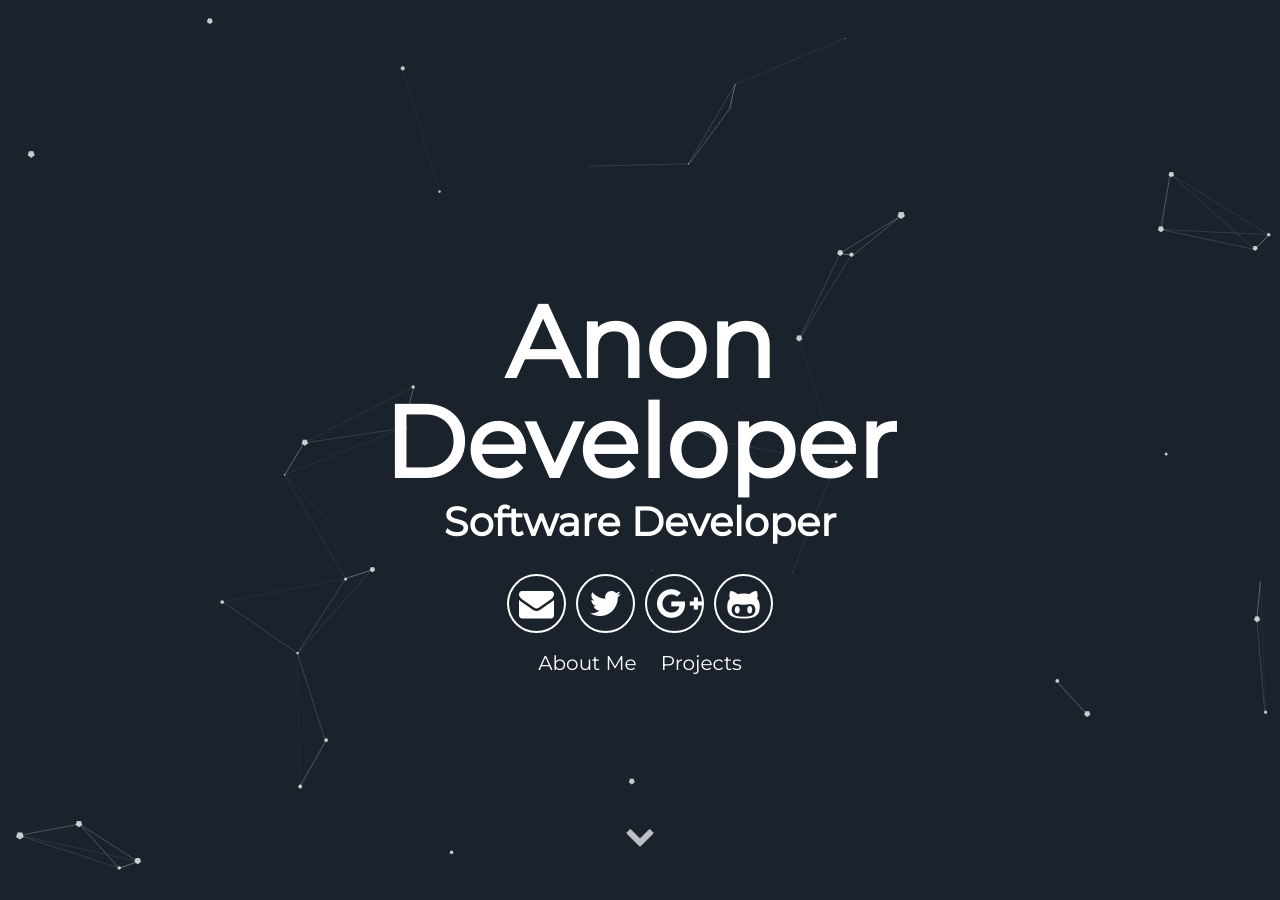
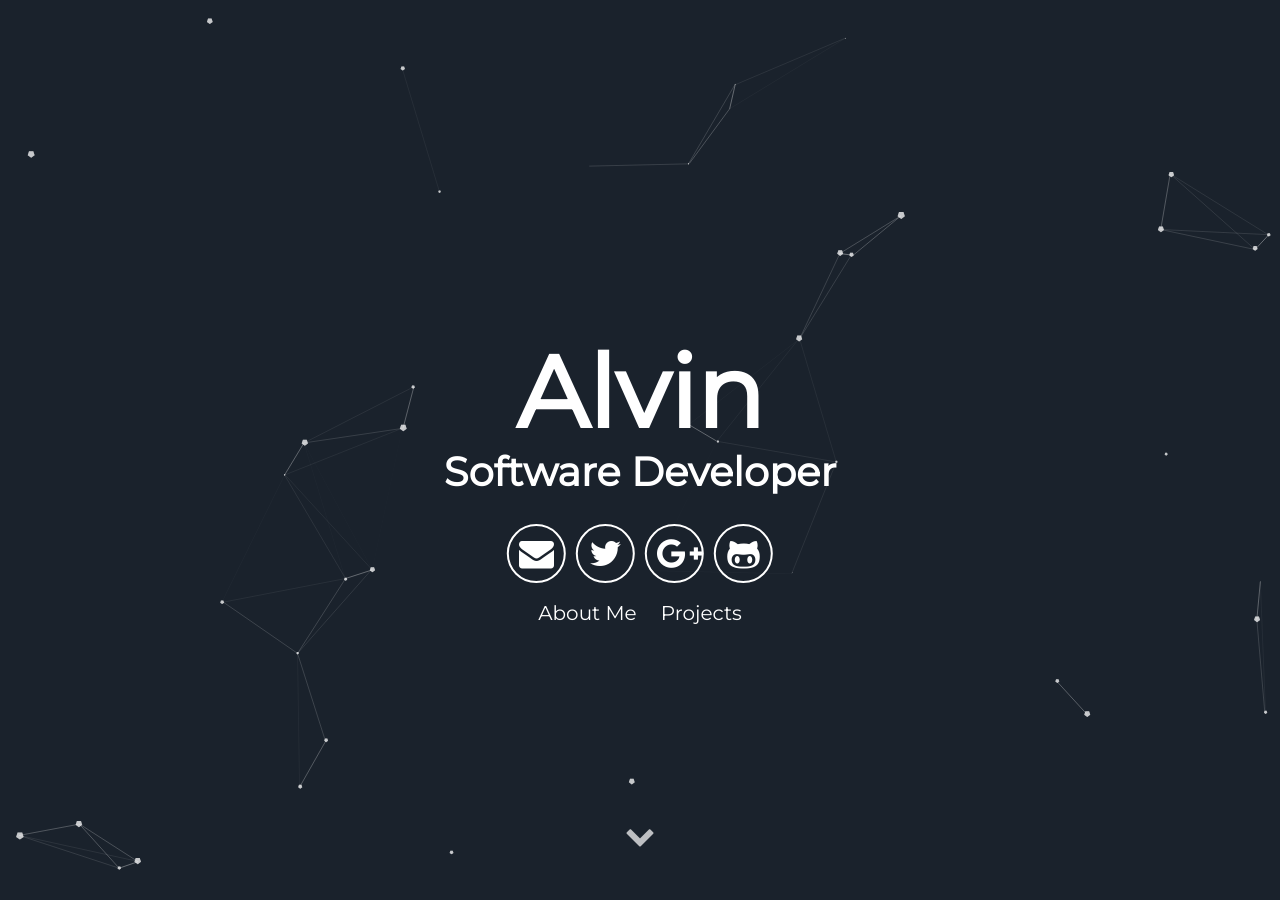
Before and after one commit to Alvin706/Alvin706.github.io, a Jekyll site: the page built from index.html, in a window 1280 px wide and 900 px high. Built offline with Jekyll 4.4.1, drawn with Linux system fonts in a browser that asks for light colours; some of the changed text lies outside the part shown.

Commit message:
Update _config.yml

```diff
--- a/_config.yml
+++ b/_config.yml
@@ -5,7 +5,7 @@ description: A blog about lorem ipsum dolor sit amet
 # url: "localhost:3000" # the base hostname & protocol for your site e.g. http://willianjusten.com.br
 
 # User settings
-username: Anon Developer
+username: Alvin
 user_description: Bicycle rights irony actually neutra typewriter lyft. Man bun taxidermy put a bird on it, umami yr ramps pop-up ugh bushwick chia lo-fi. Occupy bitters pour-over snackwave you probably haven't heard of them small batch. Cornhole mustache man bun letterpress echo park VHS.
 user_title: Software Developer
 email: anon@anon.com
```
